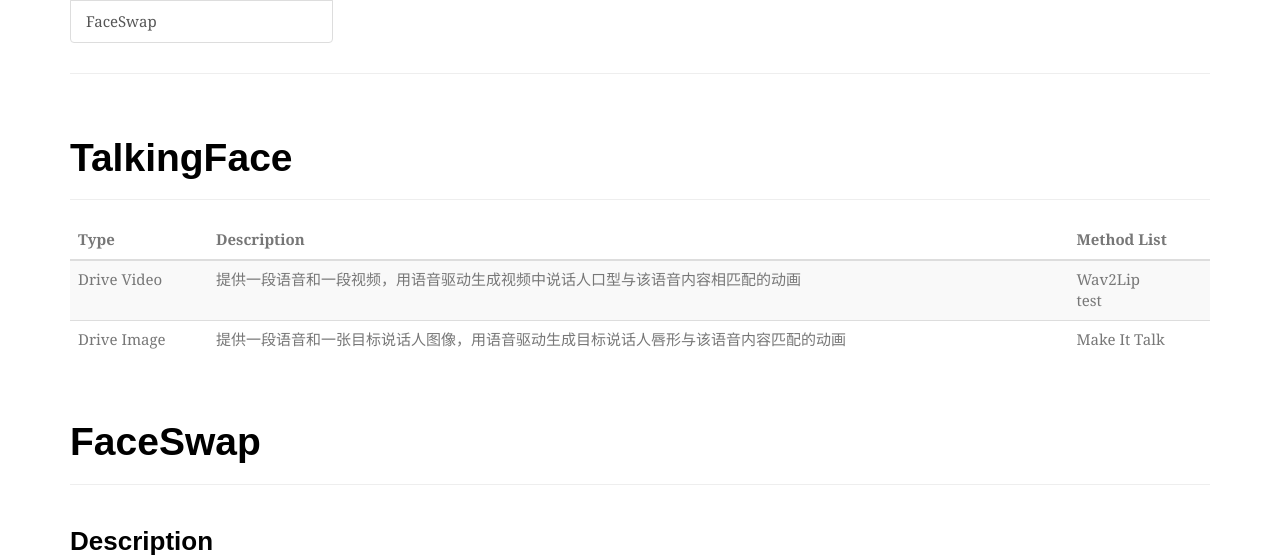
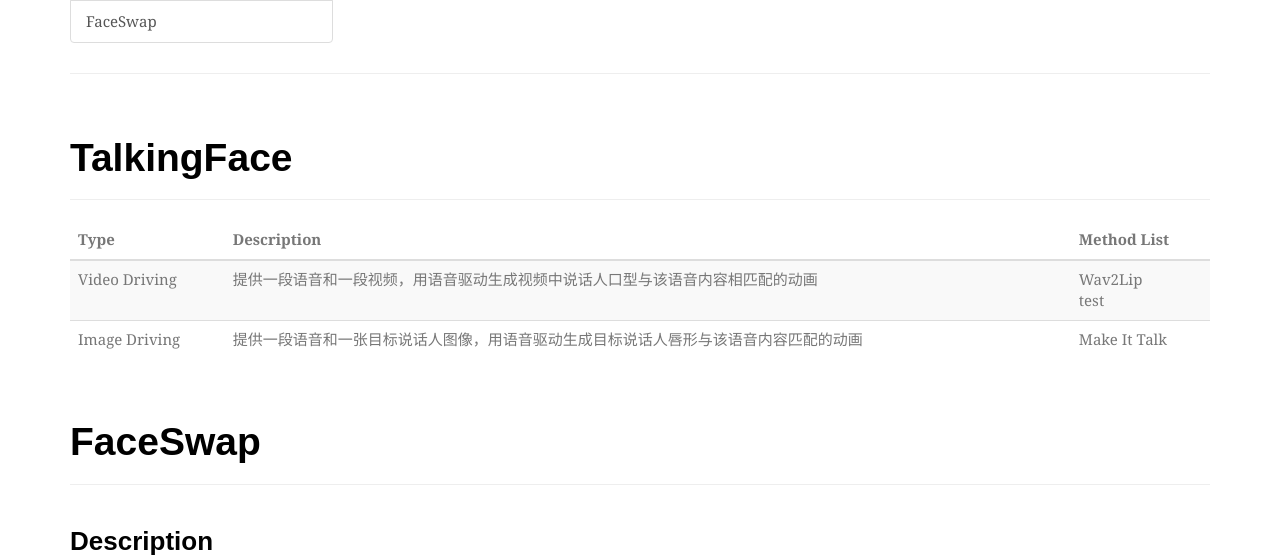
Before and after one commit to qiqiApink/TalkingFace-Web-Demo, a Flask app: template app/templates/index.html in a window 1280 px wide. Shown: the part 302-861 px from the top of the page. Run offline with Flask 2, Linux system fonts and the light colour scheme; the template is opened without the code that fills it, so the values that code supplies are empty; parts of the project's set-up code (start-up, migrations or seed data) failed here and were passed over; some libraries are stand-ins or nearby versions; some web fonts are replaced.

Commit message:
delete advertisement

```diff
--- a/app/routes.py
+++ b/app/routes.py
@@ -164,7 +164,6 @@
     video_path = os.path.join(app.config['ROOTDIR'], app.config['UPLOAD_FOLDER'])
     return send_from_directory(video_path, videofile2, as_attachment=True)
 
-
 @app.route('/videoshow/<videofile>', methods=["GET"])
 def videoshow(videofile):
     video_path = os.path.join(app.config['ROOTDIR'], app.config['UPLOAD_FOLDER'])
--- a/app/templates/index.html
+++ b/app/templates/index.html
@@ -21,11 +21,11 @@
             <div class="col-lg-8 col-md-7 col-sm-6">
                 <h1>Function List</h1>
             </div>
-            <div class="col-lg-4 col-md-5 col-sm-6">
+            <!-- <div class="col-lg-4 col-md-5 col-sm-6">
                 <div class="sponsor">
                     <script async src="https://cdn.carbonads.com/carbon.js?zoneid=1673&serve=C6AILKT&placement=bootswatchcom" id="_carbonads_js"></script>
                 </div>
-            </div>
+            </div> -->
         </div>
         <div class="row">
             <div class="col-lg-3 col-md-3 col-sm-4">
@@ -53,12 +53,12 @@
                         </thead>
                         <tbody>
                             <tr>
-                                <td>Drive Video</td>
+                                <td>Video Driving</td>
                                 <td>提供一段语音和一段视频，用语音驱动生成视频中说话人口型与该语音内容相匹配的动画</td>
                                 <td>Wav2Lip</br>test</td>
                             </tr>
                             <tr>
-                                <td>Drive Image</td>
+                                <td>Image Driving</td>
                                 <td>提供一段语音和一张目标说话人图像，用语音驱动生成目标说话人唇形与该语音内容匹配的动画</td>
                                 <td>Make It Talk</td>
                             </tr>
--- a/app/templates/make_it_talk_upload.html
+++ b/app/templates/make_it_talk_upload.html
@@ -6,7 +6,6 @@
             {{ form.hidden_tag() }}
             {{ wtf.form_field(form.image) }}
             {{ wtf.form_field(form.audio) }}
-            {{ wtf.form_field(form.csrf_token)}}
             {{ wtf.form_field(form.submit) }}
         </form>
         <div class="empty"></div>
```
